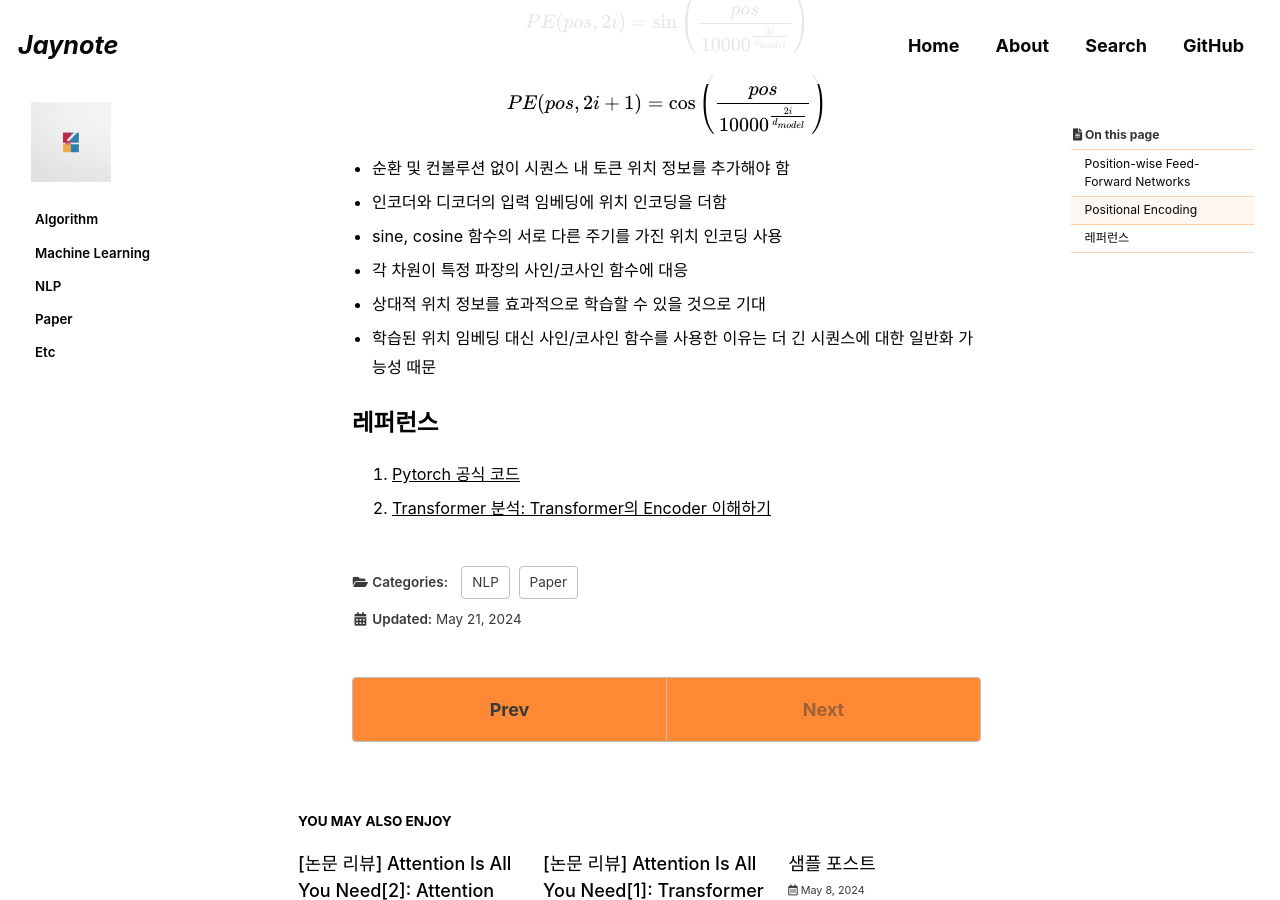
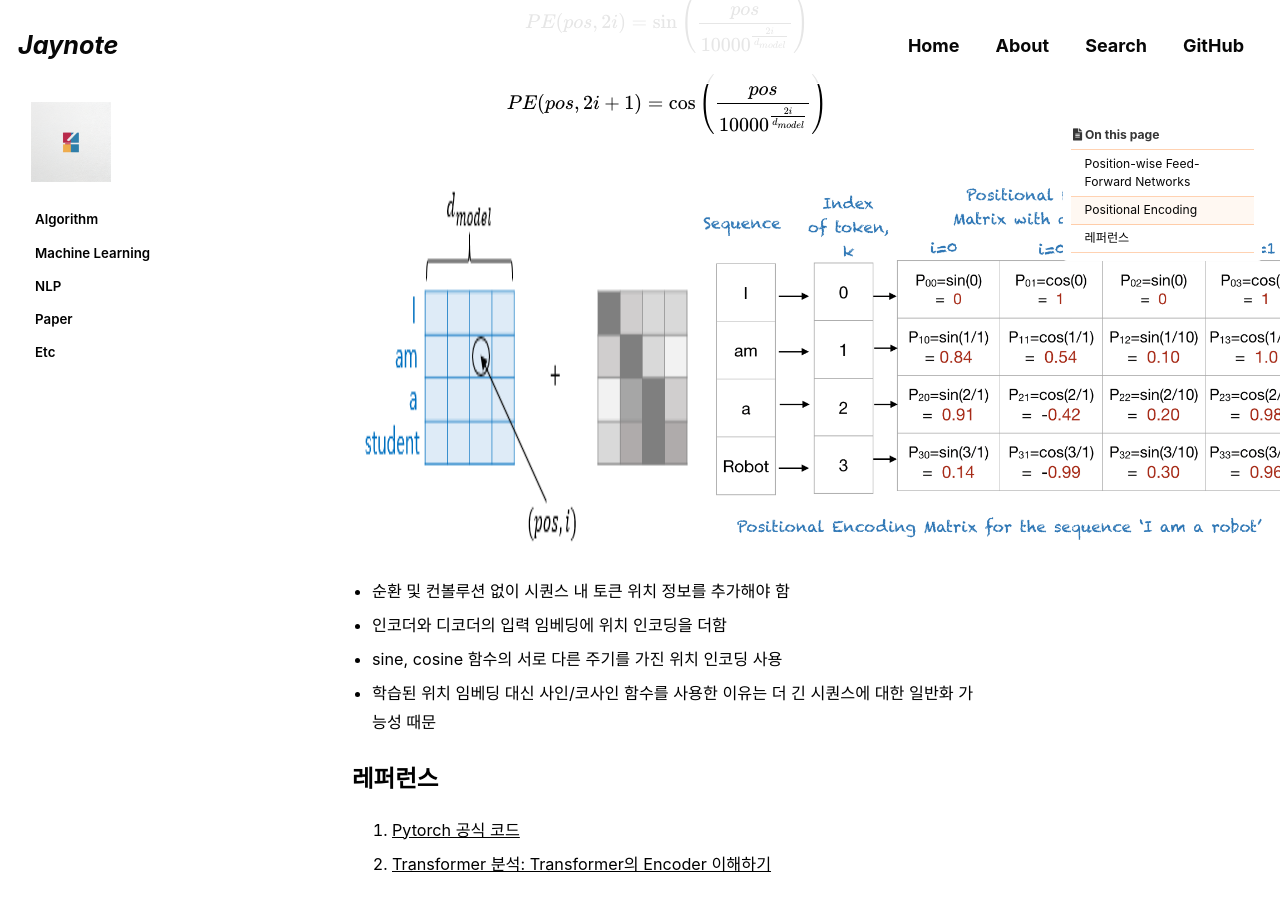
Before and after one commit to jwlee3746/jaynote, a Jekyll site: the page built from _posts/2024-05-21-1.md, in a window 1280 px wide and 900 px high, scrolled down 1009 px. Built offline with Jekyll 4.4.1, drawn with Linux system fonts in a browser that asks for light colours; cached includes are drawn as plain includes; some web fonts are replaced; formulas are drawn with MathJax 3.

Commit message:
ADD imgs

```diff
--- a/_posts/2024-05-21-1.md
+++ b/_posts/2024-05-21-1.md
@@ -24,7 +24,7 @@ use_math: true
 ## Position-wise Feed-Forward Networks
 
 <div style="display: flex; justify-content: space-around;">
-    <img src="{{site.url}}/assets/images/posts_img/2024-05-21-1/FeedForward.png" alt="Attention" style="width: 100%;"/>
+    <img src="{{site.url}}/assets/images/posts_img/2024-05-21-1/FeedForward.png" alt="FeedForward" style="width: 100%;"/>
 </div>
 
 - 두 개의 선형 변환 사이에 ReLU 활성화 함수 사용
@@ -41,11 +41,14 @@ $$
 PE(pos, 2i+1) = \cos\left(\frac{pos}{10000^{\frac{2i}{d_{model}}}}\right) $$
 </div>
 
+<div style="display: flex; justify-content: space-around;">
+    <img src="{{site.url}}/assets/images/posts_img/2024-05-21-1/PE.png" alt="PE" style="width: 100%;"/>
+    <img src="{{site.url}}/assets/images/posts_img/2024-05-21-1/PEexample.png" alt="PEexample" style="width: 100%;"/>
+</div>
+
 - 순환 및 컨볼루션 없이 시퀀스 내 토큰 위치 정보를 추가해야 함
 - 인코더와 디코더의 입력 임베딩에 위치 인코딩을 더함
 - sine, cosine 함수의 서로 다른 주기를 가진 위치 인코딩 사용
-- 각 차원이 특정 파장의 사인/코사인 함수에 대응
-- 상대적 위치 정보를 효과적으로 학습할 수 있을 것으로 기대
 - 학습된 위치 임베딩 대신 사인/코사인 함수를 사용한 이유는 더 긴 시퀀스에 대한 일반화 가능성 때문
 
 ## 레퍼런스
```
Also changed, not shown: assets/images/posts_img/2024-05-21-1/PE.png (added), assets/images/posts_img/2024-05-21-1/PEexample.png (added).
